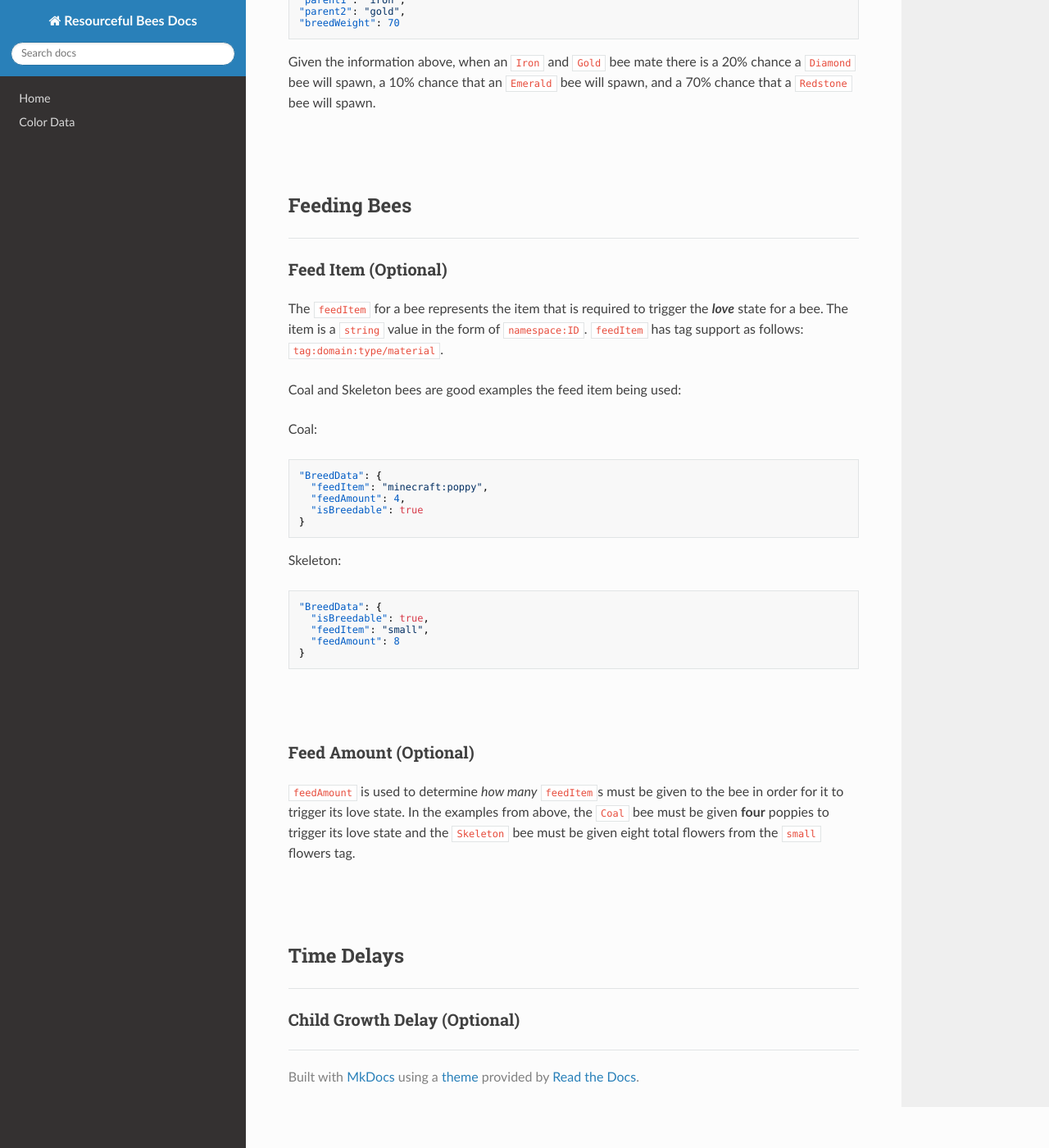
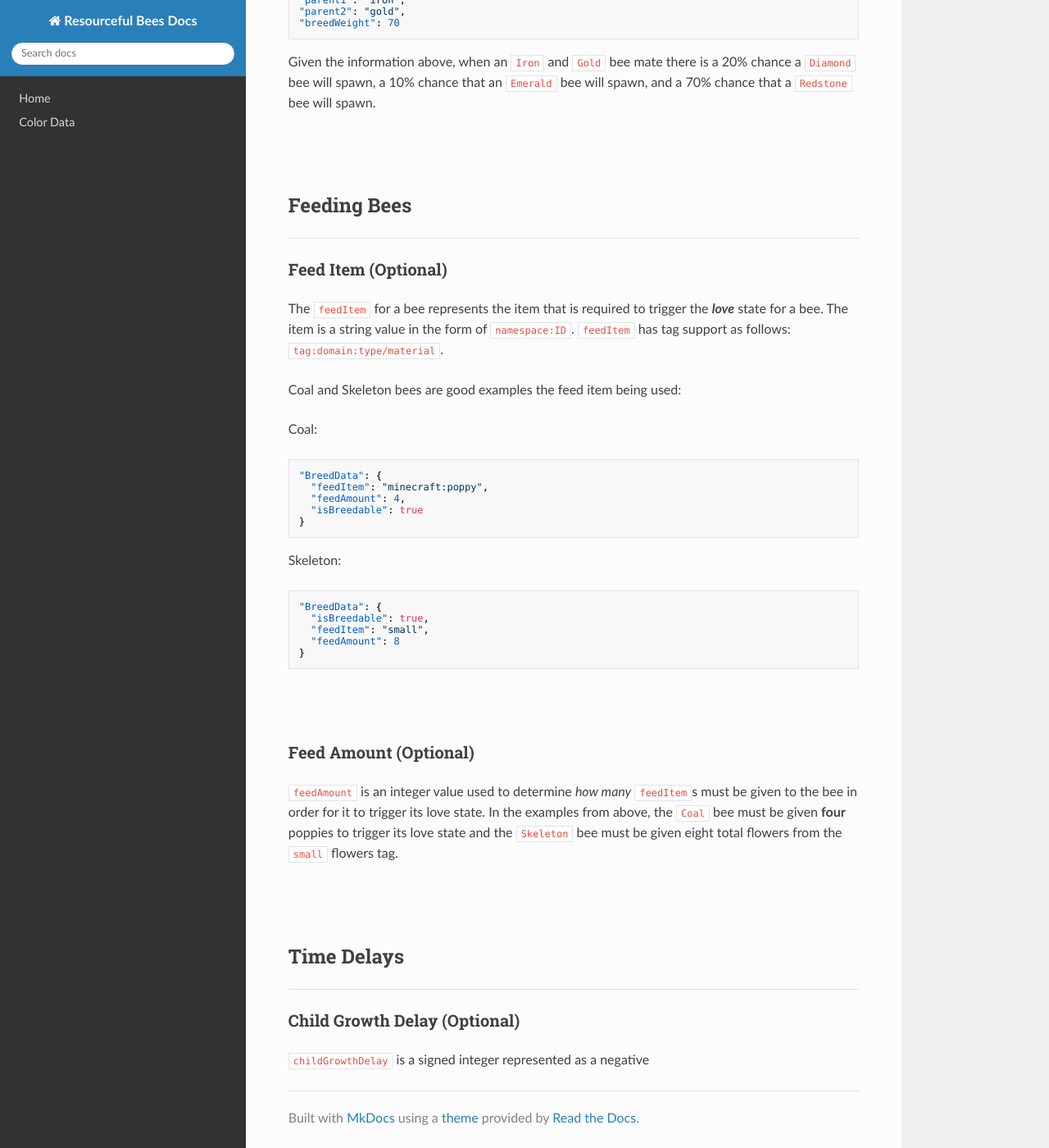
Before and after one commit to Team-Resourceful/ResourcefulBeesDocs, an MkDocs documentation site: the page built from docs/bee_data/breed_data.md, in a window 1280 px wide and 1400 px high, scrolled down 1938 px. Shown: the whole window at 82% size. Built offline with MkDocs 1.6.1, drawn with Linux system fonts in a browser that asks for light colours; nearby versions of some CDN libraries.

Commit message:
docs/bee_data/breed_data.md updated from https://stackedit.io/

```diff
--- a/docs/bee_data/breed_data.md
+++ b/docs/bee_data/breed_data.md
@@ -86,7 +86,7 @@ Given the information above, when an `Iron` and `Gold` bee mate there is a 20% c
 
 ### **Feed Item** (Optional)
 
-The `feedItem` for a bee represents the item that is required to trigger the _**love**_ state for a bee. The item is a `string` value  in the form of `namespace:ID`. `feedItem` has tag support as follows: `tag:domain:type/material`.
+The `feedItem` for a bee represents the item that is required to trigger the _**love**_ state for a bee. The item is a string value  in the form of `namespace:ID`. `feedItem` has tag support as follows: `tag:domain:type/material`.
 
 Coal and Skeleton bees are good examples the feed item being used:
 
@@ -112,7 +112,7 @@ Skeleton:
 
 ### **Feed Amount** (Optional)
 
-`feedAmount` is used to determine *how many* `feedItem`s must be given to the bee in order for it to trigger its love state. In the examples from above, the `Coal` bee must be given **four** poppies to trigger its love state and the `Skeleton` bee must be given eight total flowers from the `small` flowers tag.
+`feedAmount` is an integer value used to determine *how many* `feedItem`s must be given to the bee in order for it to trigger its love state. In the examples from above, the `Coal` bee must be given **four** poppies to trigger its love state and the `Skeleton` bee must be given eight total flowers from the `small` flowers tag.
 
 <br>
 <br>
@@ -122,9 +122,9 @@ Skeleton:
 
 ### **Child Growth Delay** (Optional)
 
-
+`childGrowthDelay` is a signed integer represented as a negative
 <!--stackedit_data:
-eyJoaXN0b3J5IjpbMjA5NzYzNzQ1MCwyODU3NTM5NjYsLTE5OT
-I5NDU0MTgsLTExMTM5Nzg4MTAsMTA3ODA1MDUyLC03NTM5MTcz
-MDEsODEwMDE3NzE5XX0=
+eyJoaXN0b3J5IjpbODE1NzU0OTQsMjg1NzUzOTY2LC0xOTkyOT
+Q1NDE4LC0xMTEzOTc4ODEwLDEwNzgwNTA1MiwtNzUzOTE3MzAx
+LDgxMDAxNzcxOV19
 -->
```
